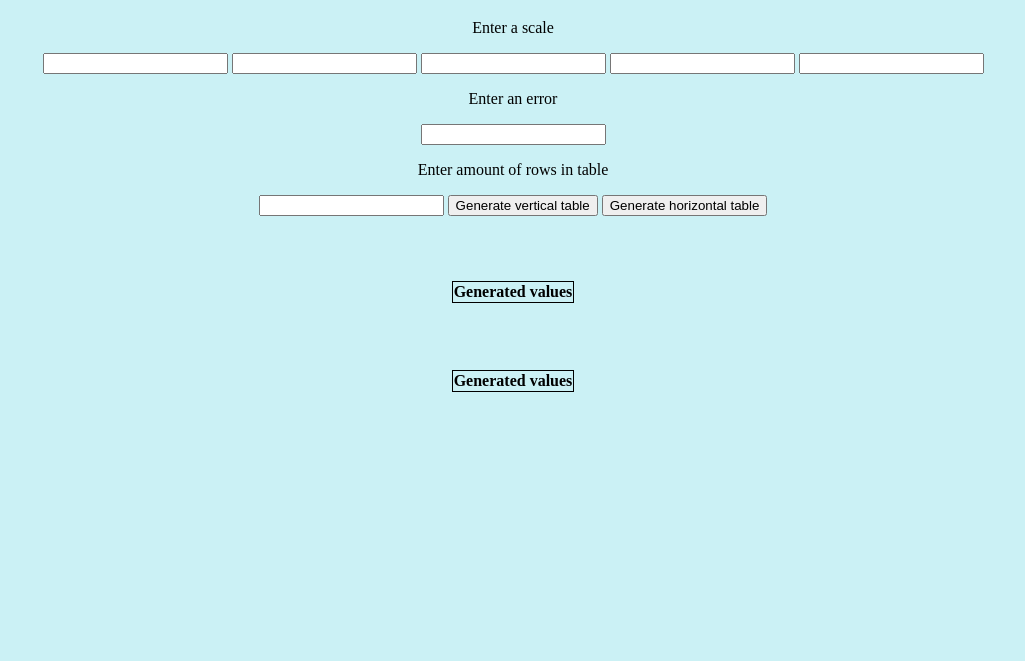
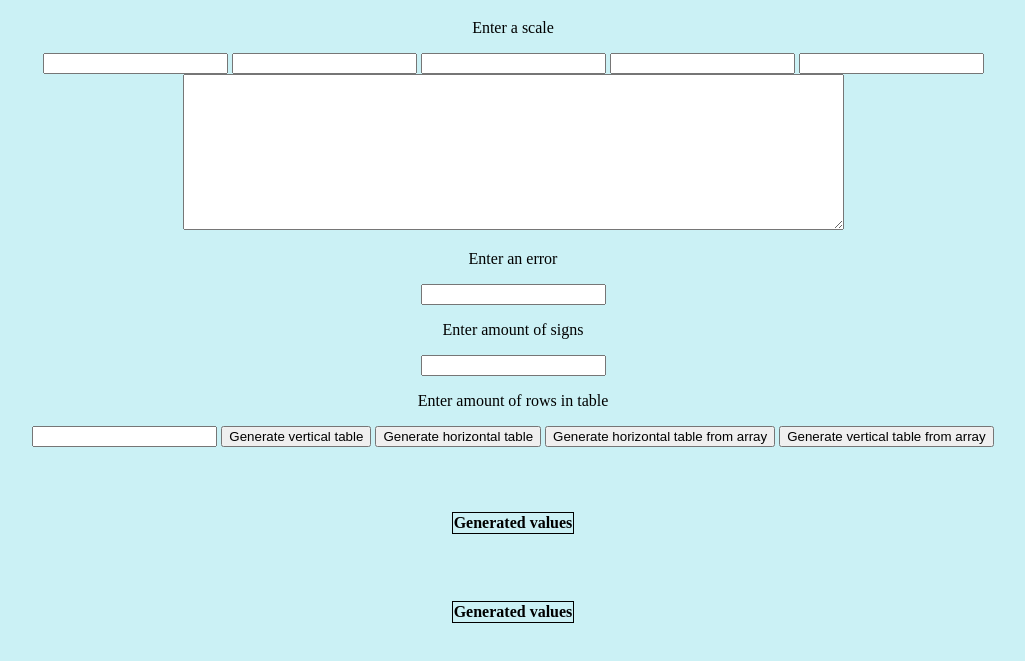
Before and after one commit to Realnaru/Random-values, a plain HTML site: page index.html in a window 1280 px wide. Shown: the part 61-722 px from the top of the page, without its empty margins (127-1152 px from the left). Drawn offline with Linux system fonts and the light colour scheme.

Commit message:
Update index.html
Add texarea and two new buttons for generating values from textarea input

```diff
--- a/index.html
+++ b/index.html
@@ -14,16 +14,22 @@
     <input id="scale1" type="text" name="" value="">
     <input id="scale2" type="text" name="" value="">
     <input id="scale3" type="text" name="" value="">
-    <input id="scale4" type="text" name="" value="">
+    <input id="scale4" type="text" name="" value=""><br>
+
+    <textarea id="array-input" name="name" rows="10" cols="80"></textarea>
 
     <p>Enter an error</p>
     <input id="error" type="text" name="" value="">
+    <p>Enter amount of signs</p>
+    <input id="signs" type="number" name="" value="">
 
     <p>Enter amount of rows in table</p>
     <input id="rows" type="number" name="" value="">
 
     <button id="vertical" type="button" name="button">Generate vertical table</button>
     <button id="horizontal" type="button" name="button">Generate horizontal table</button>
+    <button id="fromArray" type="button" name="button">Generate horizontal table from array</button>
+    <button id="fromArrayVert" type="button" name="button">Generate vertical table from array</button>
 
     <div class="table-div">
 
@@ -41,9 +47,6 @@
 
     </div>
 
-
-
-
     <script type="text/javascript" src="script.js"></script>
   </body>
 </html>
```
